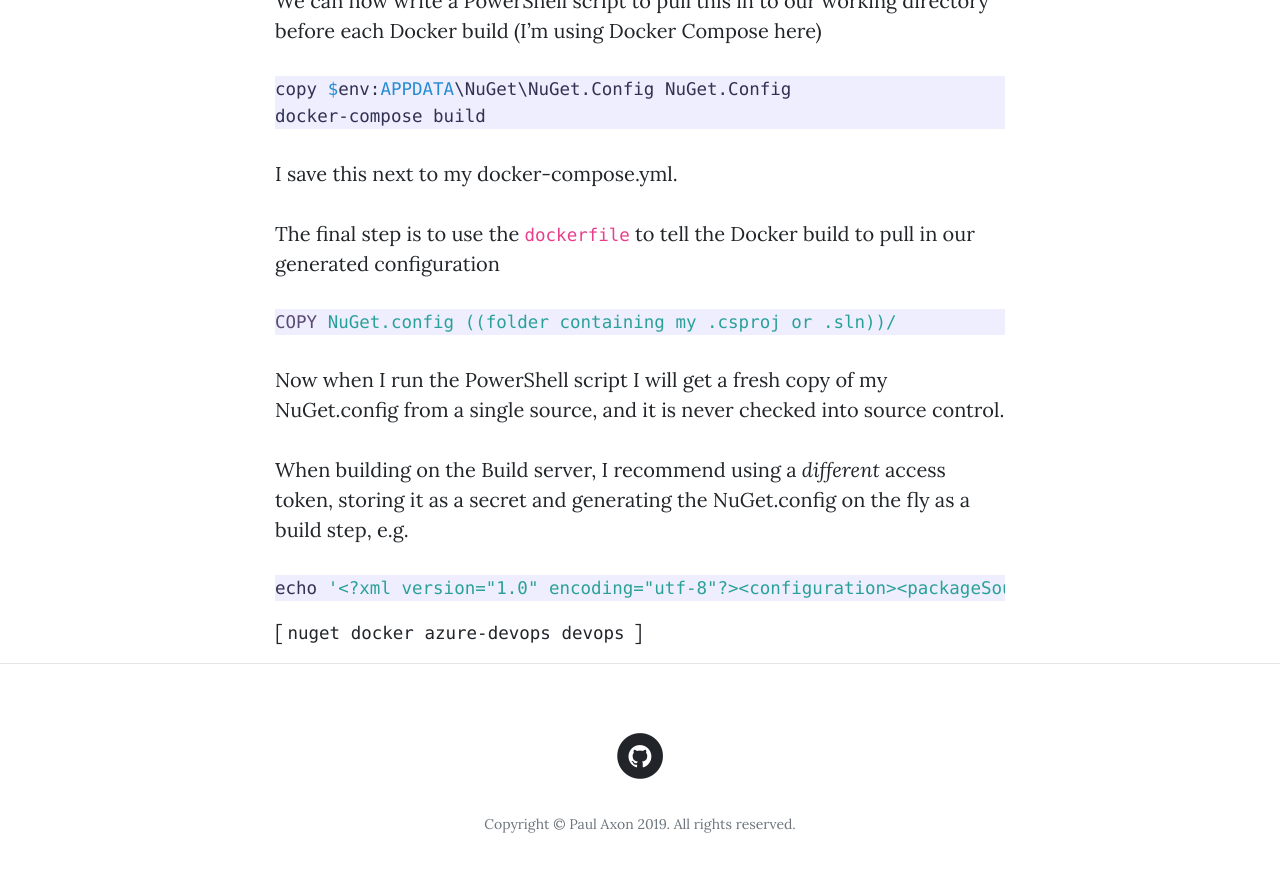
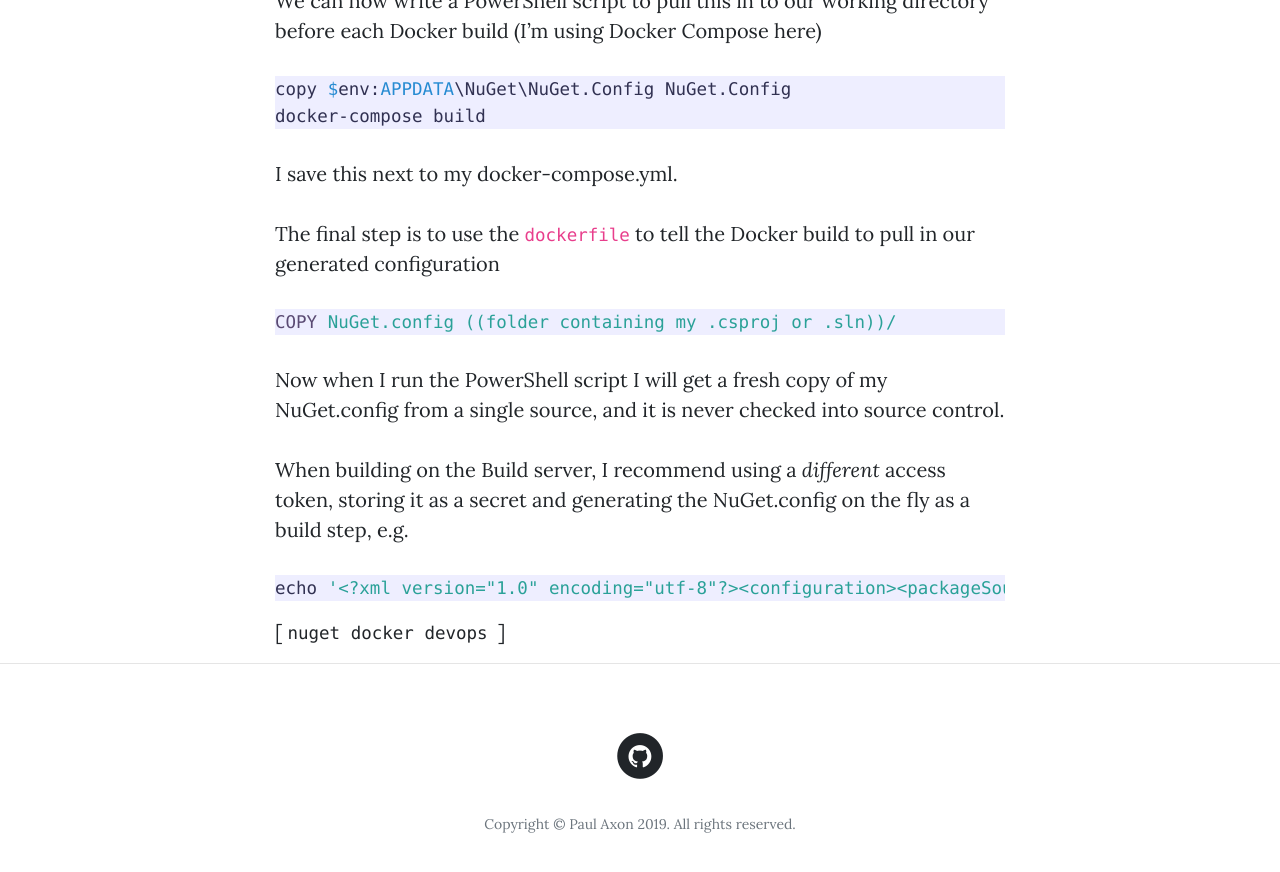
Before and after one commit to paxdev/paxdev.github.io, a Jekyll site: the page built from _posts/2018-11-13-creating-a-local-nuget-config-for-docker-builds.md, in a window 1280 px wide and 900 px high, scrolled down 1511 px. Shown: the top 872 px of the window. Built offline with Jekyll 4.4.1, drawn with Linux system fonts in a browser that asks for light colours; our own code applies the rules of GitHub Pages for plain Markdown files.

Commit message:
Update 2018-11-13-creating-a-local-nuget-config-for-docker-builds.md

```diff
--- a/_posts/2018-11-13-creating-a-local-nuget-config-for-docker-builds.md
+++ b/_posts/2018-11-13-creating-a-local-nuget-config-for-docker-builds.md
@@ -5,7 +5,6 @@
   tags:
     - nuget
     - docker
-    - azure-devops
     - devops
 ---
 
```
